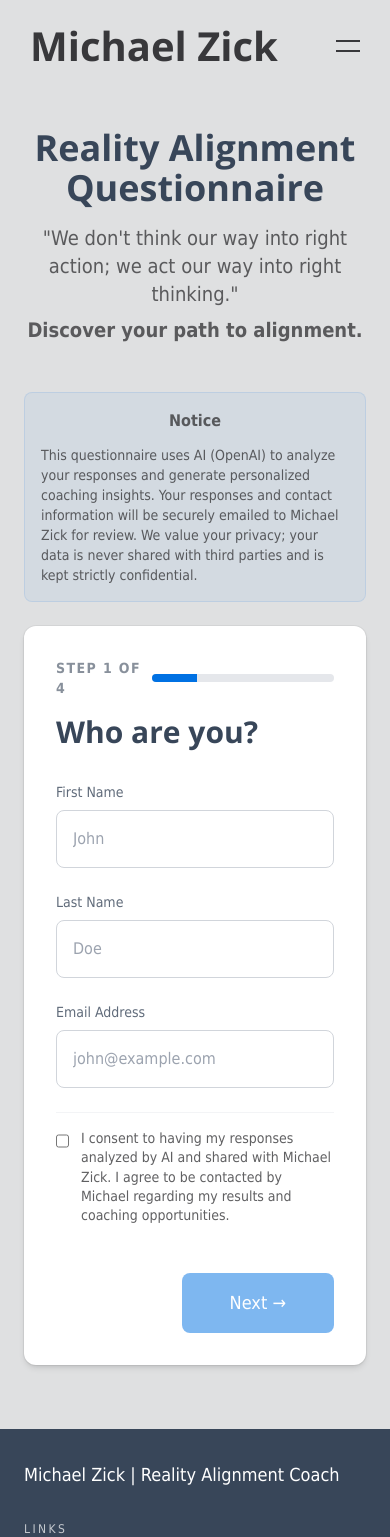
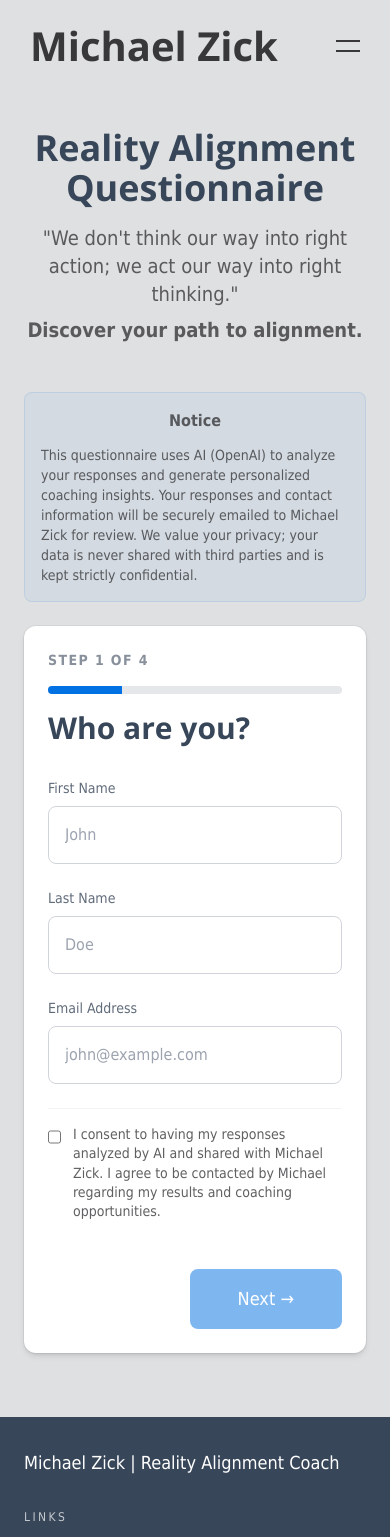
Before and after one commit to michaelzick/michaelzick.com, a Next.js app: page /questionnaire in a window 390 px wide. Shown: the top 1537 px of the page. Built offline with nearby package versions, Linux system fonts and the light colour scheme.

Commit message:
made quest mobile look good

```diff
--- a/components/Questionnaire.tsx
+++ b/components/Questionnaire.tsx
@@ -193,13 +193,13 @@ export default function Questionnaire() {
         </div>
       </div>
 
-      <div className="bg-white text-default-grey rounded-xl shadow-md ring-1 ring-black/5 p-8">
+      <div className="bg-white text-default-grey rounded-xl shadow-md ring-1 ring-black/5 p-6 sm:p-8">
         <div className="mb-8">
-          <div className="flex justify-between items-center mb-4">
-            <span className="text-sm font-semibold uppercase tracking-widest text-dark-blue/60">
+          <div className="flex flex-col sm:flex-row sm:justify-between sm:items-center gap-4 mb-4">
+            <span className="text-sm font-semibold uppercase tracking-widest text-dark-blue/60 whitespace-nowrap">
               Step {stepIndex + 1} of {STEPS.length}
             </span>
-            <div className="h-2 w-48 bg-gray-200 rounded-full overflow-hidden">
+            <div className="h-2 w-full sm:w-48 bg-gray-200 rounded-full overflow-hidden">
               <div
                 className="h-full bg-primary-blue transition-all duration-500"
                 style={{ width: `${((stepIndex + 1) / STEPS.length) * 100}%` }}
@@ -273,6 +273,11 @@ export default function Questionnaire() {
                 />
               ) : q.type === 'range' ? (
                 <div className="space-y-4">
+                  <div className="flex justify-center">
+                    <span className="bg-primary-blue/10 text-primary-blue px-4 py-1.5 rounded-full text-sm font-bold ring-1 ring-primary-blue/20">
+                      Current Value: {formData.answers[q.id] || q.min}
+                    </span>
+                  </div>
                   <input
                     id={q.id}
                     type="range"
@@ -283,12 +288,15 @@ export default function Questionnaire() {
                     onChange={handleInputChange}
                     className="w-full h-2 bg-gray-200 rounded-lg appearance-none cursor-pointer accent-primary-blue"
                   />
-                  <div className="flex justify-between text-sm font-bold text-dark-blue">
-                    <span>{q.min} (Victimhood)</span>
-                    <span className="bg-primary-blue text-white px-3 py-1 rounded-full">
-                      Current: {formData.answers[q.id] || q.min}
+                  <div className="flex justify-between text-xs sm:text-sm font-bold text-dark-blue/70">
+                    <span className="flex flex-col items-start">
+                      <span className="text-dark-blue">{q.min}</span>
+                      <span>Victimhood</span>
                     </span>
-                    <span>{q.max} (Ownership)</span>
+                    <span className="flex flex-col items-end">
+                      <span className="text-dark-blue">{q.max}</span>
+                      <span>Ownership</span>
+                    </span>
                   </div>
                 </div>
               ) : null}
```
